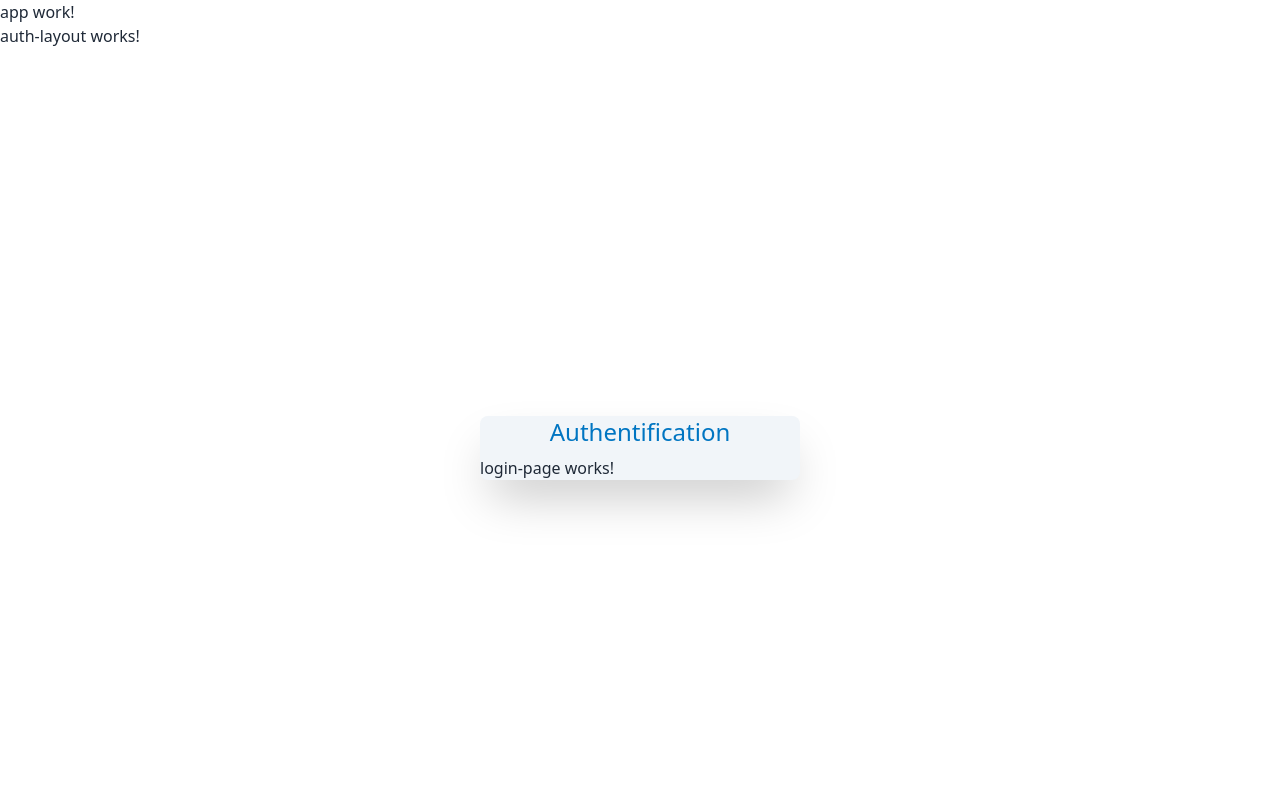
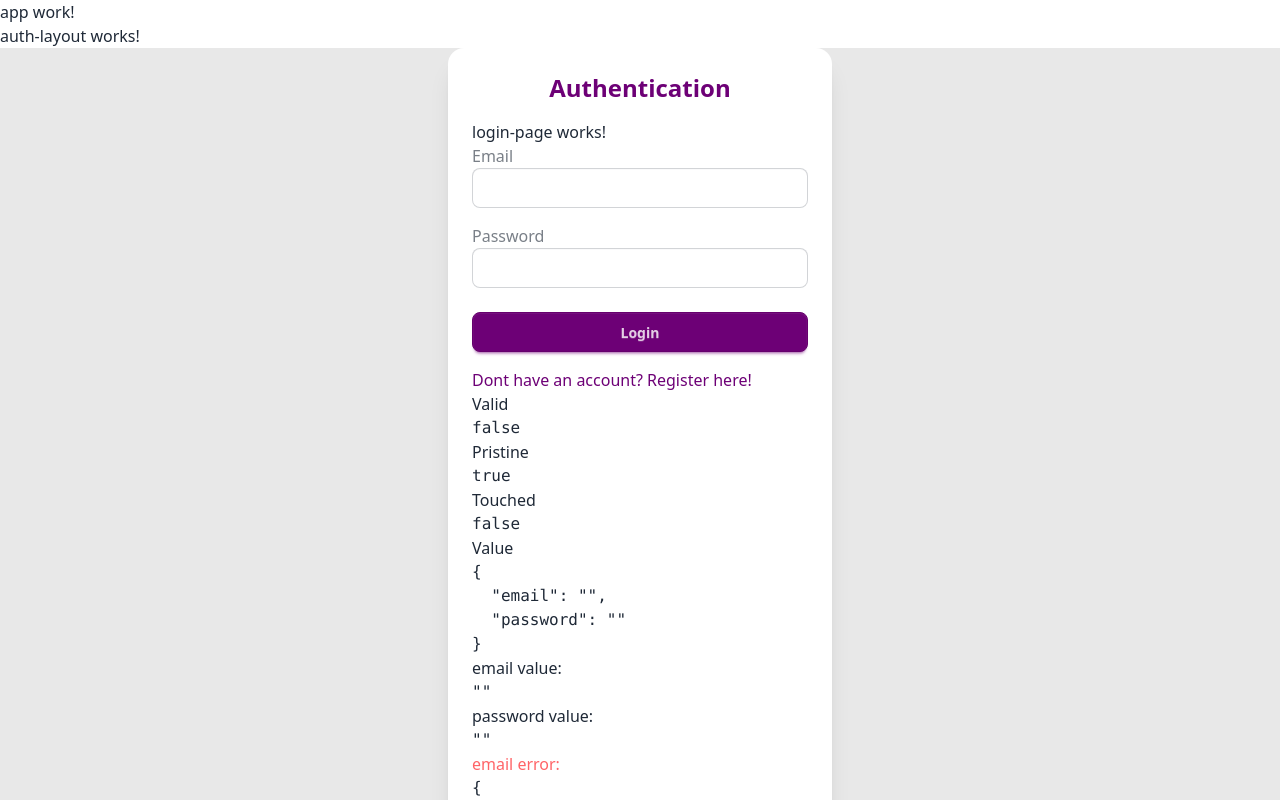
Before and after one commit to sebas524/online-shopping-store, an Angular app: page /auth/login in a window 1280 px wide. Shown: the top 800 px of the page. Built offline with nearby package versions, Linux system fonts and the light colour scheme.

Commit message:
implement auth functionality for login plus interceptor plus guard

```diff
--- a/src/app/app.config.ts
+++ b/src/app/app.config.ts
@@ -7,13 +7,18 @@ import { provideRouter } from '@angular/router';
 import { BrowserAnimationsModule } from '@angular/platform-browser/animations';
 
 import { routes } from './app.routes';
-import { provideHttpClient, withFetch } from '@angular/common/http';
+import {
+  provideHttpClient,
+  withFetch,
+  withInterceptors,
+} from '@angular/common/http';
+import { authInterceptor } from './auth/interceptors/auth.interceptor';
 
 export const appConfig: ApplicationConfig = {
   providers: [
     provideZoneChangeDetection({ eventCoalescing: true }),
     provideRouter(routes),
     importProvidersFrom(BrowserAnimationsModule),
-    provideHttpClient(withFetch()),
+    provideHttpClient(withFetch(), withInterceptors([authInterceptor])),
   ],
 };
--- a/src/app/app.routes.ts
+++ b/src/app/app.routes.ts
@@ -1,4 +1,5 @@
 import { Routes } from '@angular/router';
+import { NotAuthenticatedGuard } from './auth/guards/not-authenticated.guard';
 
 export const routes: Routes = [
   {
@@ -7,6 +8,13 @@ export const routes: Routes = [
       import('./auth/auth.routes').then((m) => {
         return m.authRoutes;
       }),
+
+    canMatch: [
+      NotAuthenticatedGuard,
+      () => {
+        console.log('hello from guard in auth app routes');
+      },
+    ],
   },
 
   {
--- /dev/null
+++ b/src/app/auth/guards/not-authenticated.guard.ts
@@ -0,0 +1,28 @@
+import { inject } from '@angular/core';
+import { CanMatchFn, Route, Router, UrlSegment } from '@angular/router';
+import { AuthService } from '../services/auth.service';
+import { firstValueFrom } from 'rxjs';
+
+export const NotAuthenticatedGuard: CanMatchFn = async (
+  route: Route,
+  segments: UrlSegment[]
+) => {
+  console.log('NotAuthenticatedGuard - Checking auth status');
+
+  const authService = inject(AuthService);
+
+  const router = inject(Router);
+  // * why router? because if user is not
+  // * authenticated we need to get him out of that specific route
+
+  const isAuthenticated = await firstValueFrom(authService.checkStatus());
+
+  console.log('NotAuthenticatedGuard - isAuthenticated:', isAuthenticated);
+
+  if (isAuthenticated) {
+    router.navigateByUrl('/');
+    return false;
+  }
+
+  return true;
+};
--- /dev/null
+++ b/src/app/auth/interceptors/auth.interceptor.ts
@@ -0,0 +1,18 @@
+import { HttpHandlerFn, HttpRequest } from '@angular/common/http';
+import { inject } from '@angular/core';
+import { AuthService } from '../services/auth.service';
+
+export function authInterceptor(
+  req: HttpRequest<unknown>,
+  next: HttpHandlerFn
+) {
+  const token = inject(AuthService).token();
+
+  console.log('Auth Interceptor - Token:', token);
+
+  const newReq = req.clone({
+    headers: req.headers.append('Authorization', `Bearer ${token}`),
+  });
+
+  return next(newReq);
+}
--- /dev/null
+++ b/src/app/auth/interfaces/auth-response.interface.ts
@@ -0,0 +1,6 @@
+import { User } from './user.interface';
+
+export interface AuthResponse {
+  user: User;
+  token: string;
+}
--- a/src/app/auth/layouts/auth-layout/auth-layout.component.html
+++ b/src/app/auth/layouts/auth-layout/auth-layout.component.html
@@ -1,9 +1,9 @@
 <p>auth-layout works!</p>
 
-<div class="flex items-center justify-center min-h-screen">
-  <div class="w-full max-w-xs bg-slate-100 shadow-2xl rounded-lg p4">
-    <h1 class="text-2xl font-light text-secondary text-center mb-2">
-      Authentification
+<div class="flex items-center justify-center min-h-screen bg-base-200">
+  <div class="w-full max-w-sm p-6 bg-base-100 shadow-xl rounded-2xl">
+    <h1 class="text-2xl font-semibold text-center mb-4 text-primary">
+      Authentication
     </h1>
     <router-outlet></router-outlet>
   </div>
--- a/src/app/auth/pages/login-page/login-page.component.html
+++ b/src/app/auth/pages/login-page/login-page.component.html
@@ -1 +1,87 @@
+@if(hasError()){
+
+<div role="alert" class="alert alert-error fixed top-5 right-5 w-52">
+  <svg
+    xmlns="http://www.w3.org/2000/svg"
+    class="h-6 w-6 shrink-0 stroke-current"
+    fill="none"
+    viewBox="0 0 24 24"
+  >
+    <path
+      stroke-linecap="round"
+      stroke-linejoin="round"
+      stroke-width="2"
+      d="M10 14l2-2m0 0l2-2m-2 2l-2-2m2 2l2 2m7-2a9 9 0 11-18 0 9 9 0 0118 0z"
+    />
+  </svg>
+  <span>Please verify your info...</span>
+</div>
+
+}
+
 <p>login-page works!</p>
+
+<form
+  class="form-control space-y-4"
+  [formGroup]="myForm"
+  (ngSubmit)="onSubmit()"
+>
+  <div>
+    <label class="label">
+      <span class="label-text font-medium">Email</span>
+    </label>
+    <input
+      type="email"
+      class="input input-bordered w-full"
+      required
+      formControlName="email"
+    />
+  </div>
+
+  <div>
+    <label class="label">
+      <span class="label-text font-medium">Password</span>
+    </label>
+    <input
+      type="password"
+      class="input input-bordered w-full"
+      required
+      formControlName="password"
+    />
+  </div>
+
+  <button type="submit" class="btn btn-primary w-full mt-2">Login</button>
+
+  <a
+    routerLink="/auth/register"
+    class="label-text-alt link link-hover text-primary"
+    >Dont have an account? Register here!</a
+  >
+</form>
+
+<div class="col">
+  <span>Valid</span>
+  <pre>{{ myForm.valid | json }}</pre>
+
+  <span>Pristine</span>
+  <pre>{{ myForm.pristine | json }}</pre>
+
+  <span>Touched</span>
+  <pre>{{ myForm.touched | json }}</pre>
+
+  <span>Value</span>
+  <pre>{{ myForm.value | json }}</pre>
+
+  <span>email value:</span>
+  <pre>{{ myForm.controls["email"].value | json }}</pre>
+
+  <span>password value:</span>
+  <pre>{{ myForm.controls["password"].value | json }}</pre>
+
+  <span class="text-red-400">email error:</span>
+
+  <pre>{{ myForm.controls["email"].errors | json }}</pre>
+  <span class="text-red-400">password error:</span>
+
+  <pre>{{ myForm.controls["password"].errors | json }}</pre>
+</div>
--- a/src/app/auth/pages/login-page/login-page.component.ts
+++ b/src/app/auth/pages/login-page/login-page.component.ts
@@ -1,11 +1,59 @@
-import { Component } from '@angular/core';
+import { Component, inject, signal } from '@angular/core';
+import { Router, RouterLink } from '@angular/router';
+import { FormBuilder, ReactiveFormsModule, Validators } from '@angular/forms';
+import { JsonPipe } from '@angular/common';
+import { AuthService } from '../../services/auth.service';
 
 @Component({
   selector: 'app-login-page',
-  imports: [],
+  imports: [RouterLink, JsonPipe, ReactiveFormsModule],
   templateUrl: './login-page.component.html',
-  styleUrl: './login-page.component.css'
+  styleUrl: './login-page.component.css',
 })
 export class LoginPageComponent {
+  private fb = inject(FormBuilder);
+  hasError = signal(false);
+  isPosting = signal(false);
+  router = inject(Router);
 
+  authService = inject(AuthService);
+
+  myForm = this.fb.group({
+    email: ['', [Validators.required, Validators.email]],
+    password: ['', [Validators.required, Validators.minLength(6)]],
+  });
+
+  onSubmit() {
+    if (this.myForm?.invalid) {
+      this.hasError.set(true);
+      setTimeout(() => {
+        this.hasError.set(false);
+      }, 2000);
+      this.myForm?.markAllAsTouched();
+      return;
+    }
+
+    const { email = '', password = '' } = this.myForm?.value;
+
+    console.log({ email, password });
+
+    this.authService.login(email!, password!).subscribe({
+      next: (isAuthenticated) => {
+        console.log({ isAuthenticated });
+        if (isAuthenticated) {
+          // * navigate to homepage:
+          this.router.navigateByUrl('/');
+        }
+      },
+      error: (err) => {
+        console.log({ err });
+        this.hasError.set(true);
+        setTimeout(() => {
+          this.hasError.set(false);
+        }, 2000);
+      },
+    });
+
+    this.myForm.reset();
+  }
 }
--- a/src/app/shop-front/components/shop-front-navbar/shop-front-navbar.component.html
+++ b/src/app/shop-front/components/shop-front-navbar/shop-front-navbar.component.html
@@ -96,7 +96,31 @@
       </li>
     </ul>
   </div>
-  <div class="navbar-end">
-    <a class="btn btn-primary">Button</a>
+  <div class="navbar-end gap-4">
+    @if (authService.authStatus() === "authenticated") {
+
+    <!-- User button -->
+    <button class="btn btn-sm btn-info btn-outline">
+      {{ authService.user()?.fullName }}
+    </button>
+
+    <!-- Logout button -->
+    <button class="btn btn-sm btn-primary" (click)="authService.logout()">
+      Logout
+    </button>
+
+    } @else if (authService.authStatus() === "not-authenticated") {
+
+    <!-- Login button -->
+    <a routerLink="/auth/login" class="btn btn-sm btn-primary btn-outline">
+      Login
+    </a>
+
+    } @else {
+
+    <!-- Loading state -->
+    <button class="btn btn-sm btn-ghost loading">Loading</button>
+
+    }
   </div>
 </div>
--- a/src/app/shop-front/components/shop-front-navbar/shop-front-navbar.component.ts
+++ b/src/app/shop-front/components/shop-front-navbar/shop-front-navbar.component.ts
@@ -1,5 +1,6 @@
-import { Component } from '@angular/core';
+import { Component, inject } from '@angular/core';
 import { RouterLink, RouterLinkActive } from '@angular/router';
+import { AuthService } from '../../../auth/services/auth.service';
 
 @Component({
   selector: 'app-shop-front-navbar',
@@ -7,4 +8,6 @@ import { RouterLink, RouterLinkActive } from '@angular/router';
   templateUrl: './shop-front-navbar.component.html',
   styleUrl: './shop-front-navbar.component.css',
 })
-export class ShopFrontNavbarComponent {}
+export class ShopFrontNavbarComponent {
+  authService = inject(AuthService);
+}
```
Also changed, not shown: src/app/auth/services/auth.service.ts (added, +114 -0 lines), 1 other file (tests, documents, lock files or other folders).
